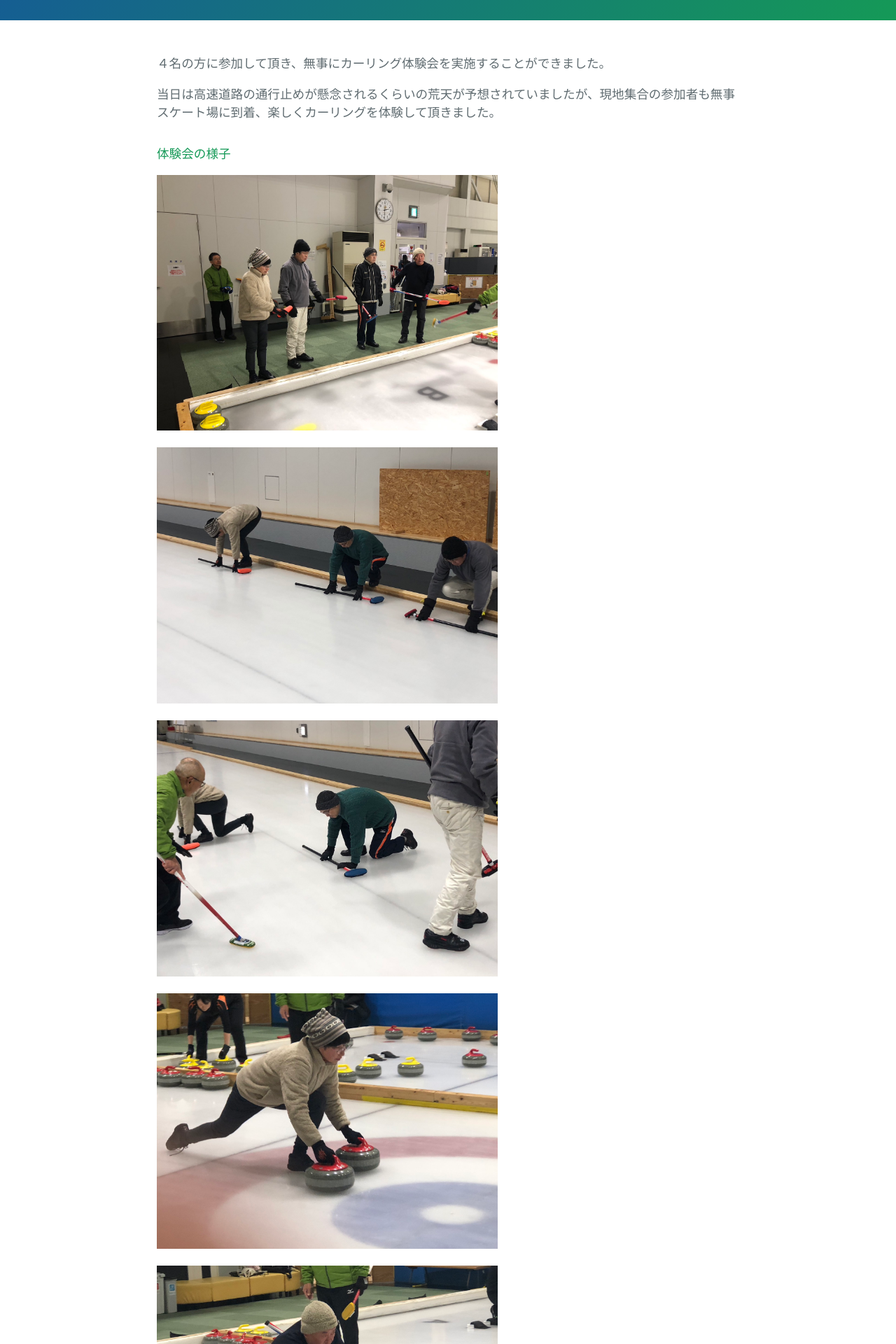
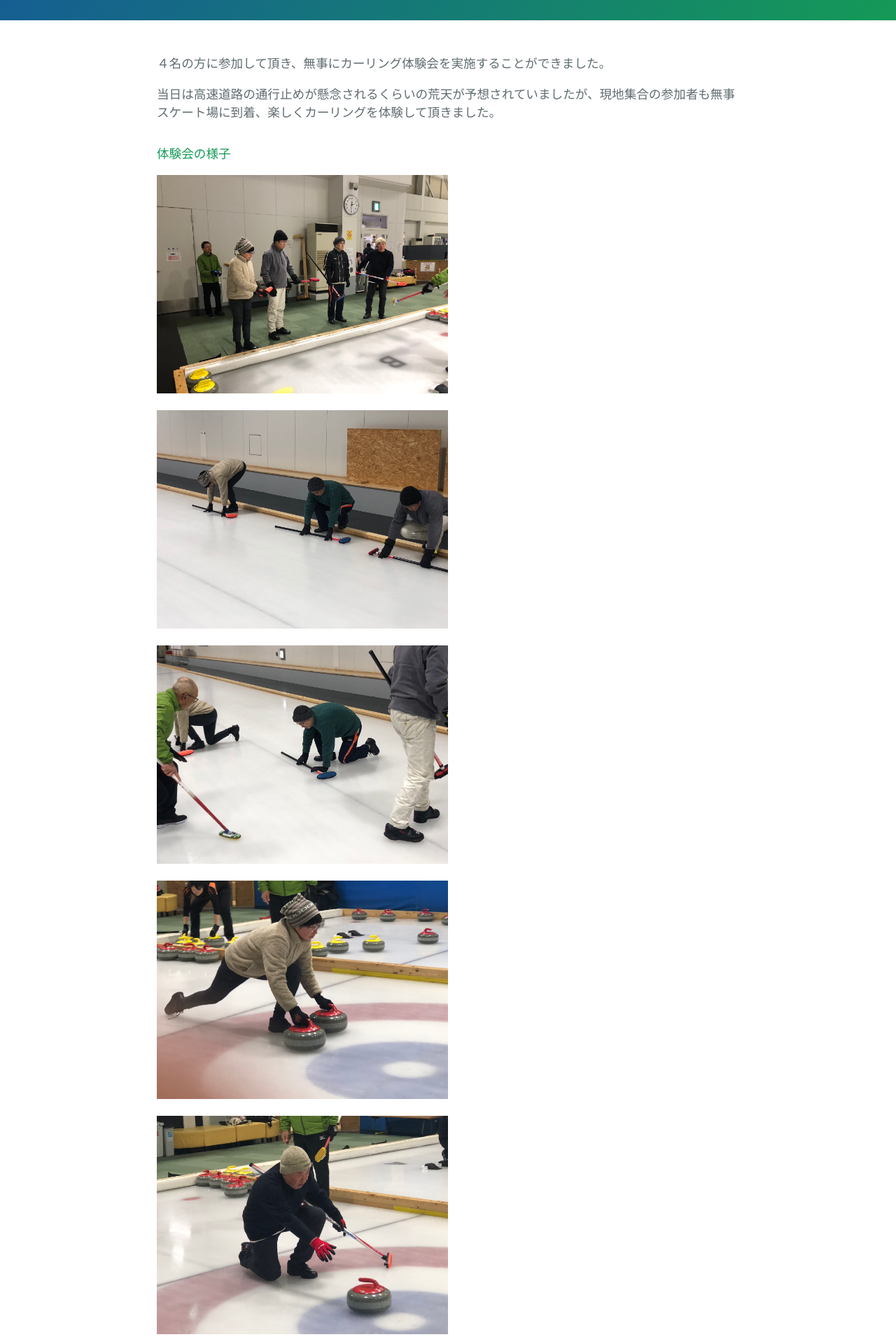
Before and after one commit to oleatech/yamagata-curling-assoc, a Jekyll site: the page built from _posts/2026-02-17-taiken-kai.markdown, in a window 1280 px wide. Shown: the part 374-2294 px from the top of the page at 70% size. Built offline with Jekyll 4.4.1, drawn with Linux system fonts in a browser that asks for light colours.

Commit message:
Update this post

```diff
--- a/_posts/2026-02-17-taiken-kai.markdown
+++ b/_posts/2026-02-17-taiken-kai.markdown
@@ -10,12 +10,12 @@ categories:
 
 #### 体験会の様子
 
-<img alt="体験会画像1" src="{{ '/images/IMG_1446.JPG' | relative_url }}" style="zoom:33%;" />
+<img src="{{ '/images/IMG_1446.JPG' | relative_url }}" alt="体験会画像1" style="width:50%; height:auto;" />
 
-<img alt="体験会画像2" src="{{ '/images/IMG_1427.JPG' | relative_url }}" style="zoom:33%;" />
+<img src="{{ '/images/IMG_1427.JPG' | relative_url }}" alt="体験会画像2" style="width:50%; height:auto;" />
 
-<img alt="体験会画像3" src="{{ '/images/IMG_1424.JPG' | relative_url }}" style="zoom:33%;" />
+<img src="{{ '/images/IMG_1424.JPG' | relative_url }}" alt="体験会画像3" style="width:50%; height:auto;" />
 
-<img alt="体験会画像4" src="{{ '/images/IMG_1434.JPG' | relative_url }}" style="zoom:33%;" />
+<img src="{{ '/images/IMG_1434.JPG' | relative_url }}" alt="体験会画像4" style="width:50%; height:auto;" />
 
-<img alt="体験会画像5" src="{{ '/images/IMG_1444.JPG' | relative_url }}" style="zoom:33%;" />
+<img src="{{ '/images/IMG_1444.JPG' | relative_url }}" alt="体験会画像5" style="width:50%; height:auto;" />
--- a/index.markdown
+++ /dev/null
@@ -1,6 +0,0 @@
----
-# Feel free to add content and custom Front Matter to this file.
-# To modify the layout, see https://jekyllrb.com/docs/themes/#overriding-theme-defaults
-
-layout: home
----
```
